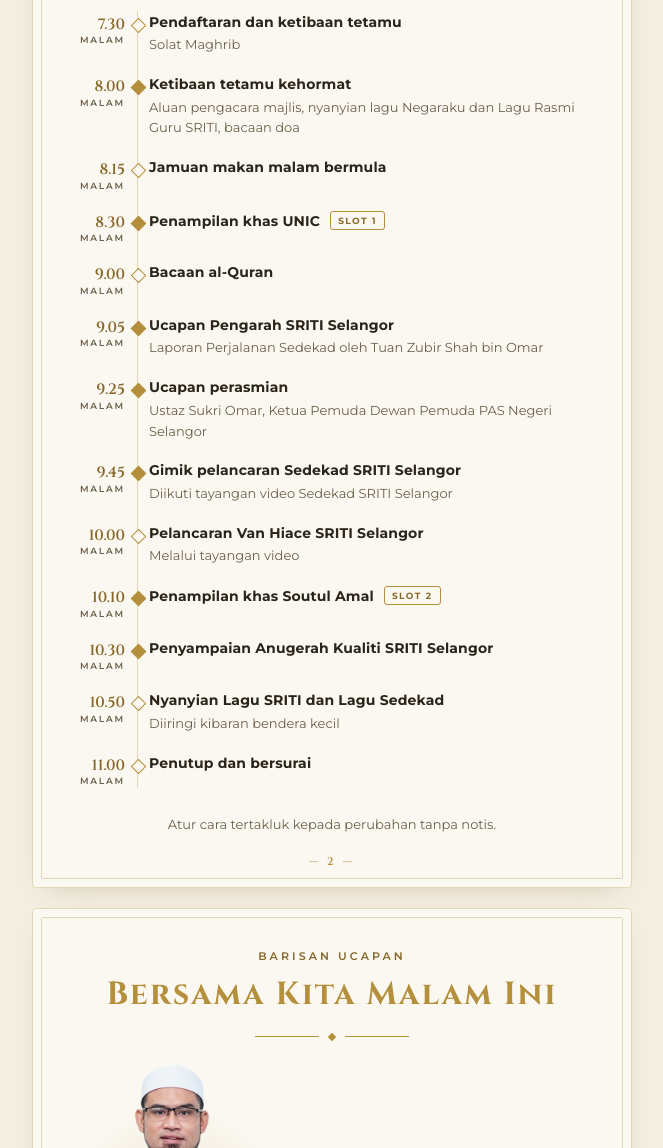
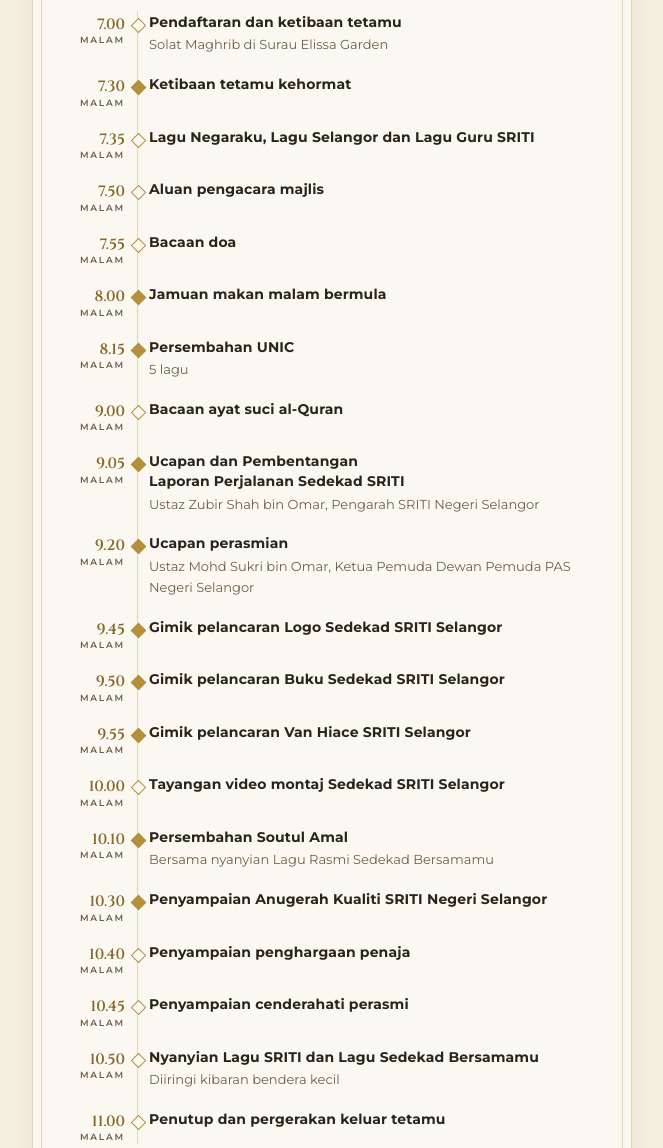
Before and after one commit to anwarnursi/buku-program-sedekad-sriti, a plain HTML site: page index.html in a window 1280 px wide. Shown: the part 1652-2800 px from the top of the page, without its empty margins (308-971 px from the left). Drawn offline with Linux system fonts and the light colour scheme.

Commit message:
Ikut atur cara rasmi: 8.00 malam, 20 acara, tiga gimik pelancaran
Co-Authored-By: Claude Opus 5.5 <noreply@anthropic.com>

```diff
--- a/index.html
+++ b/index.html
@@ -3,10 +3,10 @@
 <head>
 <meta charset="utf-8">
 <meta name="viewport" content="width=device-width, initial-scale=1, viewport-fit=cover">
-<meta name="description" content="Atur cara Majlis Makan Malam Sedekad SRITI Selangor, Sabtu 28 November 2026, 7.30 malam, Regent Hall, Terminal Bersepadu Gombak.">
+<meta name="description" content="Atur cara Majlis Makan Malam Sedekad SRITI Selangor, Sabtu 28 November 2026, 8.00 malam, Regent Hall, Elissa Garden @ TBG.">
 <meta property="og:type" content="website">
 <meta property="og:title" content="Buku Program Sedekad SRITI Selangor">
-<meta property="og:description" content="Atur cara Majlis Makan Malam Sedekad SRITI Selangor, Sabtu 28 November 2026, 7.30 malam, Regent Hall, Terminal Bersepadu Gombak.">
+<meta property="og:description" content="Atur cara Majlis Makan Malam Sedekad SRITI Selangor, Sabtu 28 November 2026, 8.00 malam, Regent Hall, Elissa Garden @ TBG.">
 <meta property="og:url" content="https://anwarnursi.github.io/buku-program-sedekad-sriti/">
 <meta property="og:image" content="https://anwarnursi.github.io/buku-program-sedekad-sriti/aset/kongsi.jpg">
 <meta property="og:image:width" content="1200">
@@ -218,8 +218,8 @@ p{margin:0}
     <p class="tahun">2016–2025</p>
     <p class="tema" style="margin-top:18px">Sedekad Membina Generasi Rabbani Murabbi</p>
     <div class="info">
-      <p class="t"><em>28 NOVEMBER 2026</em><span>|</span><em>SABTU</em><span>|</span><em>7.30 MALAM</em></p>
-      <p class="v">Regent Hall, Terminal Bersepadu Gombak (TBG)</p>
+      <p class="t"><em>28 NOVEMBER 2026</em><span>|</span><em>SABTU</em><span>|</span><em>8.00 MALAM</em></p>
+      <p class="v">Regent Hall, Elissa Garden @ TBG</p>
     </div>
     <p class="slogan">10 Tahun Membina Generasi</p>
     <div><span class="kiraan" id="kiraan">Buku program digital</span></div>
@@ -234,17 +234,17 @@ p{margin:0}
     <p class="terima" style="margin-bottom:26px">Sepuluh tahun SRITI Selangor mendidik anak bangsa dengan acuan Islam. Malam ini kita meraikan perjalanan itu bersama warga pendidik, pengurusan sekolah dan rakan strategik.</p>
     <dl class="butiran">
       <dt>Tarikh</dt><dd>Sabtu, 28 November 2026</dd>
-      <dt>Masa</dt><dd>7.30 malam hingga 11.00 malam</dd>
-      <dt>Tempat</dt><dd>Regent Hall, Terminal Bersepadu Gombak (TBG)</dd>
+      <dt>Masa</dt><dd>8.00 malam hingga 11.00 malam</dd>
+      <dt>Tempat</dt><dd>Regent Hall, Elissa Garden, Terminal Bersepadu Gombak (TBG)</dd>
       <dt>Tema</dt><dd>Sedekad Membina Generasi Rabbani Murabbi</dd>
       <dt>Anjuran</dt><dd>SRITI Selangor</dd>
     </dl>
     <div class="angka">
       <div><b>10</b><span>Tahun</span></div>
-      <div><b>2</b><span>Pelancaran</span></div>
+      <div><b>3</b><span>Pelancaran</span></div>
       <div><b>2</b><span>Penampilan Khas</span></div>
     </div>
-    <p class="catatan">Pendaftaran dibuka 7.30 malam. Ruang solat Maghrib disediakan sebelum majlis bermula.</p>
+    <p class="catatan">Pendaftaran dibuka 7.00 malam. Solat Maghrib di Surau Elissa Garden.</p>
     <span class="mukasurat">— 1 —</span>
   </section>
 
@@ -254,19 +254,26 @@ p{margin:0}
     <h2 class="tajuk-hal" id="h-aturcara">Atur Cara Majlis</h2>
     <div class="pemisah" aria-hidden="true"><i></i><b></b><i></i></div>
     <ol class="jadual" id="jadual">
-      <li data-m="19:30"><time>7.30<small>MALAM</small></time><div class="acara"><h3>Pendaftaran dan ketibaan tetamu</h3><p>Solat Maghrib</p></div></li>
-      <li data-m="20:00" class="utama"><time>8.00<small>MALAM</small></time><div class="acara"><h3>Ketibaan tetamu kehormat</h3><p>Aluan pengacara majlis, nyanyian lagu Negaraku dan Lagu Rasmi Guru SRITI, bacaan doa</p></div></li>
-      <li data-m="20:15"><time>8.15<small>MALAM</small></time><div class="acara"><h3>Jamuan makan malam bermula</h3></div></li>
-      <li data-m="20:30" class="utama"><time>8.30<small>MALAM</small></time><div class="acara"><h3>Penampilan khas UNIC <span class="lencana slot">Slot 1</span></h3></div></li>
-      <li data-m="21:00"><time>9.00<small>MALAM</small></time><div class="acara"><h3>Bacaan al-Quran</h3></div></li>
-      <li data-m="21:05" class="utama"><time>9.05<small>MALAM</small></time><div class="acara"><h3>Ucapan Pengarah SRITI Selangor</h3><p>Laporan Perjalanan Sedekad oleh Tuan Zubir Shah bin Omar</p></div></li>
-      <li data-m="21:25" class="utama"><time>9.25<small>MALAM</small></time><div class="acara"><h3>Ucapan perasmian</h3><p>Ustaz Sukri Omar, Ketua Pemuda Dewan Pemuda PAS Negeri Selangor</p></div></li>
-      <li data-m="21:45" class="utama"><time>9.45<small>MALAM</small></time><div class="acara"><h3>Gimik pelancaran Sedekad SRITI Selangor</h3><p>Diikuti tayangan video Sedekad SRITI Selangor</p></div></li>
-      <li data-m="22:00"><time>10.00<small>MALAM</small></time><div class="acara"><h3>Pelancaran Van Hiace SRITI Selangor</h3><p>Melalui tayangan video</p></div></li>
-      <li data-m="22:10" class="utama"><time>10.10<small>MALAM</small></time><div class="acara"><h3>Penampilan khas Soutul Amal <span class="lencana slot">Slot 2</span></h3></div></li>
-      <li data-m="22:30" class="utama"><time>10.30<small>MALAM</small></time><div class="acara"><h3>Penyampaian Anugerah Kualiti SRITI Selangor</h3></div></li>
-      <li data-m="22:50"><time>10.50<small>MALAM</small></time><div class="acara"><h3>Nyanyian Lagu SRITI dan Lagu Sedekad</h3><p>Diiringi kibaran bendera kecil</p></div></li>
-      <li data-m="23:00"><time>11.00<small>MALAM</small></time><div class="acara"><h3>Penutup dan bersurai</h3></div></li>
+      <li data-m="19:00"><time>7.00<small>MALAM</small></time><div class="acara"><h3>Pendaftaran dan ketibaan tetamu</h3><p>Solat Maghrib di Surau Elissa Garden</p></div></li>
+      <li data-m="19:30" class="utama"><time>7.30<small>MALAM</small></time><div class="acara"><h3>Ketibaan tetamu kehormat</h3></div></li>
+      <li data-m="19:35"><time>7.35<small>MALAM</small></time><div class="acara"><h3>Lagu Negaraku, Lagu Selangor dan Lagu Guru SRITI</h3></div></li>
+      <li data-m="19:50"><time>7.50<small>MALAM</small></time><div class="acara"><h3>Aluan pengacara majlis</h3></div></li>
+      <li data-m="19:55"><time>7.55<small>MALAM</small></time><div class="acara"><h3>Bacaan doa</h3></div></li>
+      <li data-m="20:00" class="utama"><time>8.00<small>MALAM</small></time><div class="acara"><h3>Jamuan makan malam bermula</h3></div></li>
+      <li data-m="20:15" class="utama"><time>8.15<small>MALAM</small></time><div class="acara"><h3>Persembahan UNIC</h3><p>5 lagu</p></div></li>
+      <li data-m="21:00"><time>9.00<small>MALAM</small></time><div class="acara"><h3>Bacaan ayat suci al-Quran</h3></div></li>
+      <li data-m="21:05" class="utama"><time>9.05<small>MALAM</small></time><div class="acara"><h3>Ucapan dan Pembentangan Laporan Perjalanan Sedekad SRITI</h3><p>Ustaz Zubir Shah bin Omar, Pengarah SRITI Negeri Selangor</p></div></li>
+      <li data-m="21:20" class="utama"><time>9.20<small>MALAM</small></time><div class="acara"><h3>Ucapan perasmian</h3><p>Ustaz Mohd Sukri bin Omar, Ketua Pemuda Dewan Pemuda PAS Negeri Selangor</p></div></li>
+      <li data-m="21:45" class="utama"><time>9.45<small>MALAM</small></time><div class="acara"><h3>Gimik pelancaran Logo Sedekad SRITI Selangor</h3></div></li>
+      <li data-m="21:50" class="utama"><time>9.50<small>MALAM</small></time><div class="acara"><h3>Gimik pelancaran Buku Sedekad SRITI Selangor</h3></div></li>
+      <li data-m="21:55" class="utama"><time>9.55<small>MALAM</small></time><div class="acara"><h3>Gimik pelancaran Van Hiace SRITI Selangor</h3></div></li>
+      <li data-m="22:00"><time>10.00<small>MALAM</small></time><div class="acara"><h3>Tayangan video montaj Sedekad SRITI Selangor</h3></div></li>
+      <li data-m="22:10" class="utama"><time>10.10<small>MALAM</small></time><div class="acara"><h3>Persembahan Soutul Amal</h3><p>Bersama nyanyian Lagu Rasmi Sedekad Bersamamu</p></div></li>
+      <li data-m="22:30" class="utama"><time>10.30<small>MALAM</small></time><div class="acara"><h3>Penyampaian Anugerah Kualiti SRITI Negeri Selangor</h3></div></li>
+      <li data-m="22:40"><time>10.40<small>MALAM</small></time><div class="acara"><h3>Penyampaian penghargaan penaja</h3></div></li>
+      <li data-m="22:45"><time>10.45<small>MALAM</small></time><div class="acara"><h3>Penyampaian cenderahati perasmi</h3></div></li>
+      <li data-m="22:50"><time>10.50<small>MALAM</small></time><div class="acara"><h3>Nyanyian Lagu SRITI dan Lagu Sedekad Bersamamu</h3><p>Diiringi kibaran bendera kecil</p></div></li>
+      <li data-m="23:00"><time>11.00<small>MALAM</small></time><div class="acara"><h3>Penutup dan pergerakan keluar tetamu</h3></div></li>
     </ol>
     <p class="catatan">Atur cara tertakluk kepada perubahan tanpa notis.</p>
     <span class="mukasurat">— 2 —</span>
@@ -279,21 +286,21 @@ p{margin:0}
     <div class="pemisah" aria-hidden="true"><i></i><b></b><i></i></div>
     <div class="penceramah">
       <article class="org">
-        <div class="foto"><img src="aset/zubir.png" alt="Potret Tuan Zubir Shah bin Omar"></div>
+        <div class="foto"><img src="aset/zubir.png" alt="Potret Ustaz Zubir Shah bin Omar"></div>
         <div class="ket">
           <p class="peranan">Ucapan Pengarah</p>
-          <h3>Tuan Zubir Shah bin Omar</h3>
-          <p class="jawatan">Pengarah SRITI Selangor</p>
-          <p class="tajuk-ucapan"><time>9.05</time><span>Laporan Perjalanan Sedekad</span></p>
+          <h3>Ustaz Zubir Shah bin Omar</h3>
+          <p class="jawatan">Pengarah SRITI Negeri Selangor</p>
+          <p class="tajuk-ucapan"><time>9.05</time><span>Ucapan dan Pembentangan Laporan Perjalanan Sedekad SRITI</span></p>
         </div>
       </article>
       <article class="org">
-        <div class="foto"><img src="aset/sukri.png" alt="Potret Ustaz Sukri Omar"></div>
+        <div class="foto"><img src="aset/sukri.png" alt="Potret Ustaz Mohd Sukri bin Omar"></div>
         <div class="ket">
           <p class="peranan">Ucapan Perasmian</p>
-          <h3>Ustaz Sukri Omar</h3>
+          <h3>Ustaz Mohd Sukri bin Omar</h3>
           <p class="jawatan">Ketua Pemuda, Dewan Pemuda PAS Negeri Selangor</p>
-          <p class="tajuk-ucapan"><time>9.25</time><span>Merasmikan Majlis Makan Malam Sedekad</span></p>
+          <p class="tajuk-ucapan"><time>9.20</time><span>Ucapan Perasmian</span></p>
         </div>
       </article>
     </div>
@@ -310,14 +317,14 @@ p{margin:0}
         <div class="gambar"><img src="aset/unic.jpg" alt="Kumpulan UNIC"></div>
         <div class="ket">
           <img src="aset/logo_unic.png" alt="UNIC">
-          <p class="masa"><b>8.30 malam</b>Slot 1</p>
+          <p class="masa"><b>8.15 malam</b>5 lagu</p>
         </div>
       </article>
       <article class="kad-artis">
         <div class="gambar"><img src="aset/soutul.jpg" alt="Kumpulan Soutul Amal"></div>
         <div class="ket">
           <img src="aset/logo_soutul.png" alt="Soutul Amal">
-          <p class="masa"><b>10.10 malam</b>Slot 2</p>
+          <p class="masa"><b>10.10 malam</b>Lagu Rasmi Sedekad Bersamamu</p>
         </div>
       </article>
     </div>
@@ -330,8 +337,10 @@ p{margin:0}
     <h2 class="tajuk-hal" id="h-pelancaran">Pelancaran</h2>
     <div class="pemisah" aria-hidden="true"><i></i><b></b><i></i></div>
     <div class="lancar">
-      <div><time>9.45<small>MALAM</small></time><span><h3>Gimik Pelancaran Sedekad SRITI Selangor</h3><p>Diikuti tayangan video Sedekad: imbasan perjalanan SRITI Selangor dari 2016 hingga 2025, termasuk perkembangan sekolah, pencapaian dan sumbangan warga pendidik.</p></span></div>
-      <div><time>10.00<small>MALAM</small></time><span><h3>Pelancaran Van Hiace SRITI Selangor</h3><p>Diperkenalkan melalui tayangan video.</p></span></div>
+      <div><time>9.45<small>MALAM</small></time><span><h3>Gimik Pelancaran Logo Sedekad SRITI Selangor</h3><p>Identiti rasmi sambutan sepuluh tahun SRITI Selangor.</p></span></div>
+      <div><time>9.50<small>MALAM</small></time><span><h3>Gimik Pelancaran Buku Sedekad SRITI Selangor</h3></span></div>
+      <div><time>9.55<small>MALAM</small></time><span><h3>Gimik Pelancaran Van Hiace SRITI Selangor</h3></span></div>
+      <div><time>10.00<small>MALAM</small></time><span><h3>Tayangan Video Montaj Sedekad SRITI Selangor</h3><p>Imbasan perjalanan SRITI Selangor dari 2016 hingga 2025.</p></span></div>
     </div>
     <span class="mukasurat">— 5 —</span>
   </section>
@@ -382,7 +391,7 @@ p{margin:0}
     <h2>Terima Kasih</h2>
     <div class="pemisah" aria-hidden="true"><i></i><b></b><i></i></div>
     <p class="slogan" style="font-style:italic;font-weight:500;color:var(--emas-tua)">10 Tahun Membina Generasi</p>
-    <p class="lagu"><b>Majlis diakhiri</b>Nyanyian Lagu SRITI dan Lagu Sedekad bersama kibaran bendera kecil. Sila kekal di tempat duduk hingga majlis ditutup.</p>
+    <p class="lagu"><b>Majlis diakhiri</b>Nyanyian Lagu SRITI dan Lagu Sedekad Bersamamu bersama kibaran bendera kecil. Sila kekal di tempat duduk hingga majlis ditutup.</p>
   </section>
 
 </main>
@@ -390,7 +399,7 @@ p{margin:0}
 <script>
 (function(){
   // Waktu Malaysia (UTC+8) untuk sorotan atur cara dan kiraan hari
-  var MULA = Date.UTC(2026,10,28,11,30);   // 7.30 mlm MYT
+  var MULA = Date.UTC(2026,10,28,11,0);    // 7.00 mlm MYT (pendaftaran)
   var TAMAT = Date.UTC(2026,10,28,15,30);  // 11.30 mlm MYT (penimbal)
   var hariIni = Date.UTC(2026,10,28,-8,0); // tengah malam 28 Nov MYT
   var kir = document.getElementById('kiraan');
@@ -404,9 +413,9 @@ p{margin:0}
     items.forEach(function(li){li.classList.remove('sorot','lepas');var b=li.querySelector('.lencana.kini');if(b)b.remove();});
     if(now < hariIni){
       var hari = Math.ceil((hariIni - now)/86400e3);
-      kir.textContent = hari === 1 ? 'Esok, 7.30 malam' : hari + ' hari lagi';
+      kir.textContent = hari === 1 ? 'Esok, 8.00 malam' : hari + ' hari lagi';
     } else if(hariMajlis && now < MULA){
-      kir.textContent = 'Malam ini, 7.30 malam';
+      kir.textContent = 'Malam ini, 8.00 malam';
     } else if(now >= MULA && now < TAMAT){
       kir.textContent = 'Majlis sedang berlangsung';
       kir.classList.add('langsung');
```
